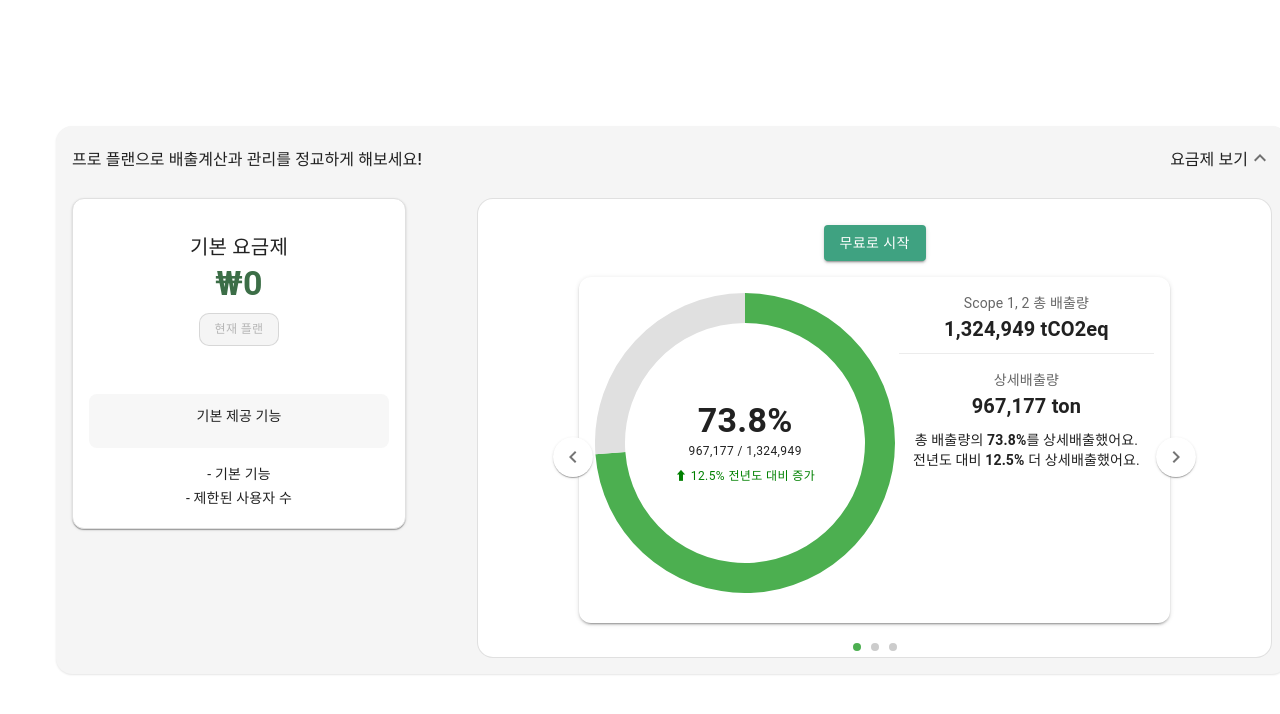
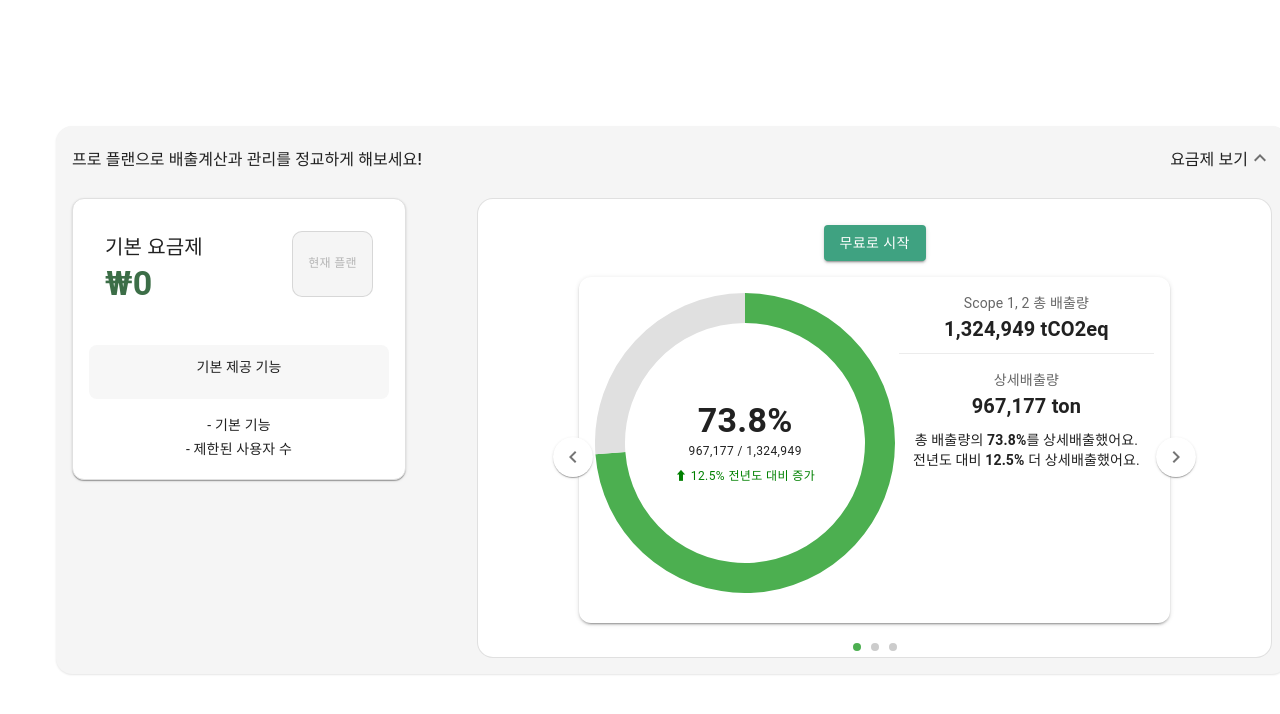
Before and after one commit to herlanmustopa/wecruit-lab, a React (Vite) app: page / in a window 1280 px wide. Shown: the top 714 px of the page. Built offline with nearby package versions, Linux system fonts and the light colour scheme.

Commit message:
Initial Commit

```diff
--- a/src/components/Card2.tsx
+++ b/src/components/Card2.tsx
@@ -23,7 +23,15 @@ const PlanCard: React.FC<PlanCardProps> = ({
         maxWidth: 300,
         border: "1px solid #e0e0e0",
       }}>
-      <CardContent>
+      <CardContent
+        sx={{
+          display: "flex",
+          justifyContent: "space-between",
+        }}>
+        <Box
+          sx={{
+            justifyItems: "flex-start",
+          }}>
           <Typography variant='h6' component='div' sx={{fontWeight: "bold"}}>
             {title}
           </Typography>
@@ -33,6 +41,7 @@ const PlanCard: React.FC<PlanCardProps> = ({
             sx={{fontWeight: "bold", color: "#3c6e47", marginBottom: 1}}>
             {price}
           </Typography>
+        </Box>
 
         {isCurrentPlan && (
           <Button
```
Lines whose indentation alone changed are shown as unchanged.
